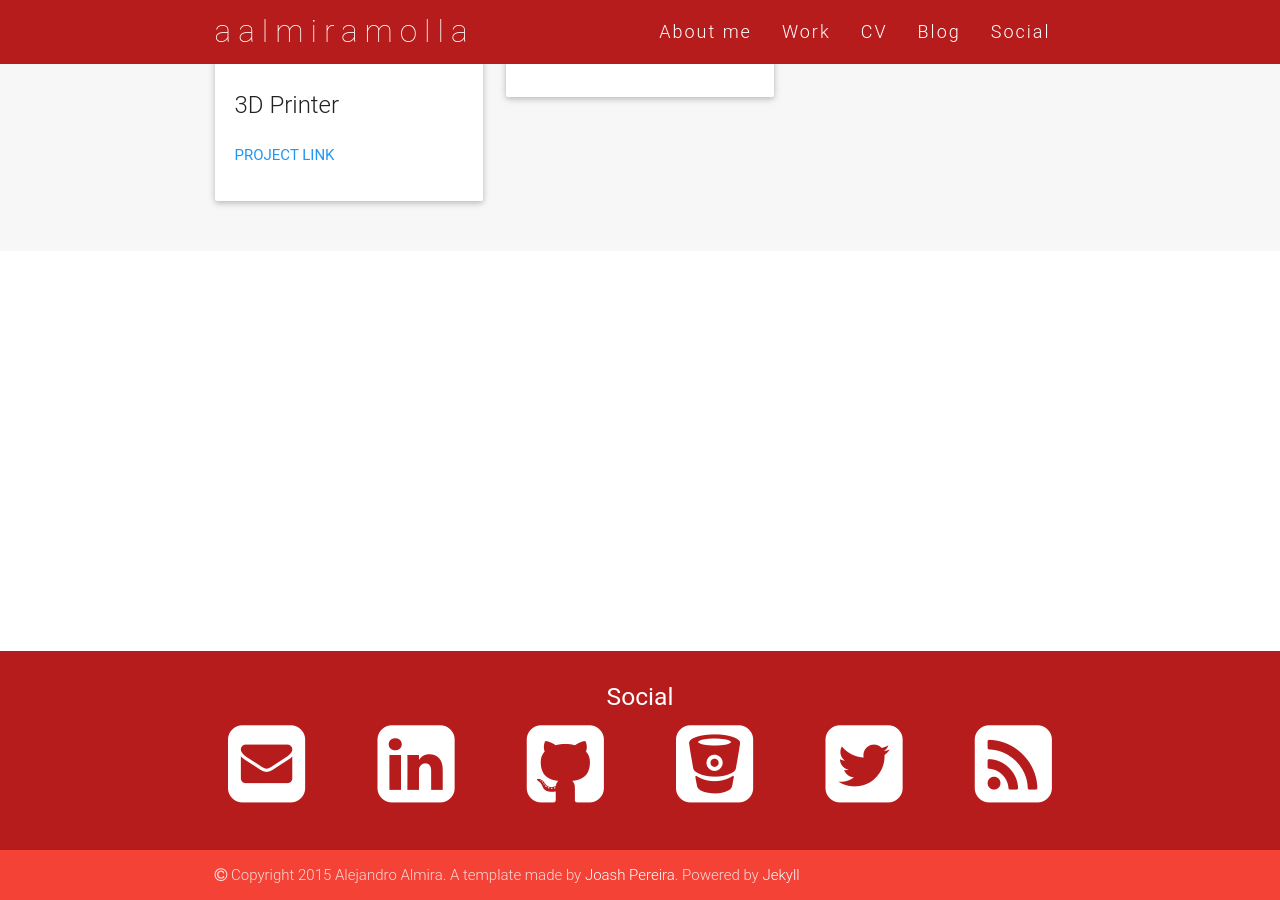
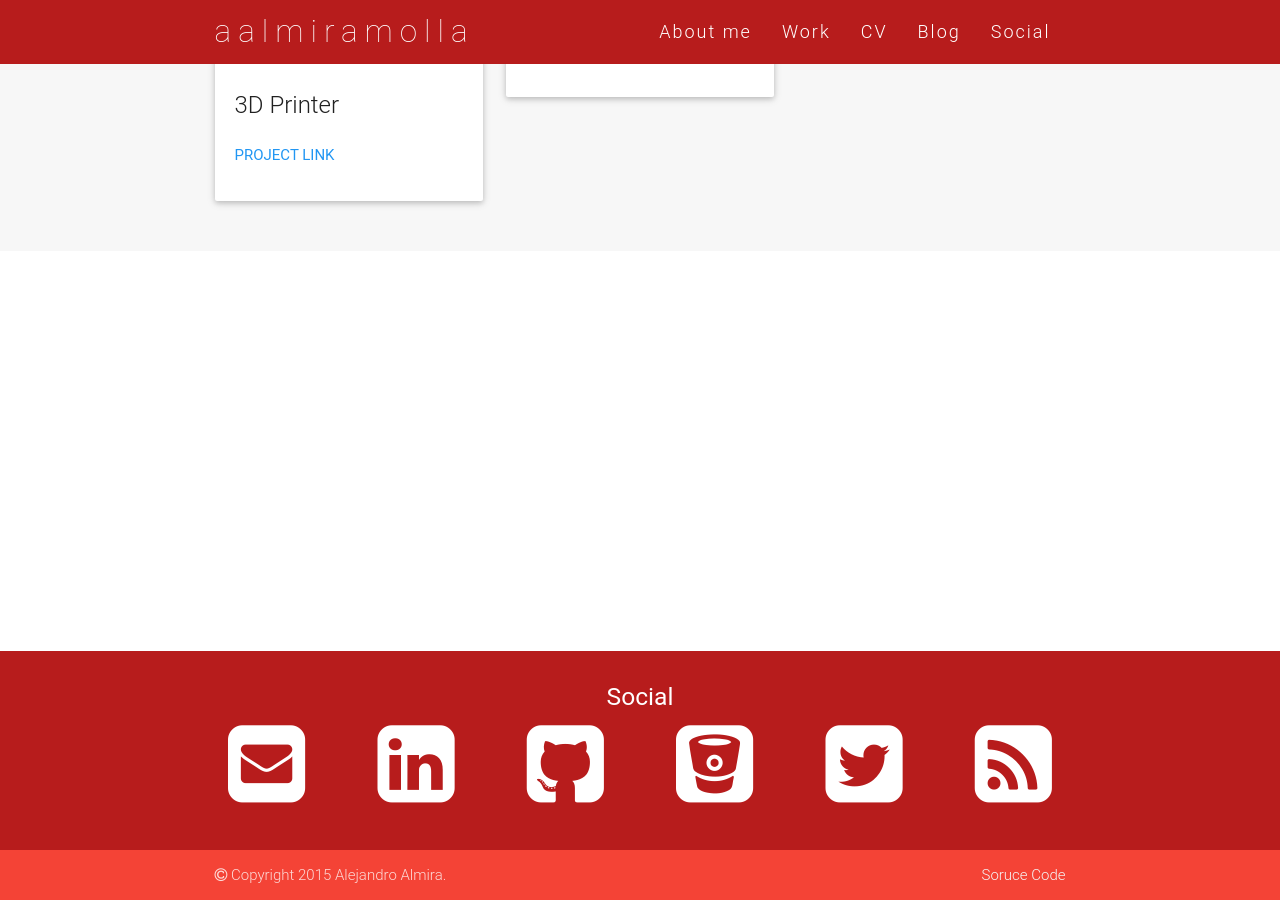
Before and after one commit to aalmiramolla/aalmiramolla.github.io, a Jekyll site: the page built from index.html, in a window 1280 px wide and 900 px high, scrolled down 2497 px. Built offline with Jekyll 4.4.1, drawn with Linux system fonts in a browser that asks for light colours; nearby versions of some CDN libraries; some web fonts are replaced.

Commit message:
Minor things * Change copyrigth footer ** Provide source code in footer

```diff
--- a/_includes/footer.html
+++ b/_includes/footer.html
@@ -45,7 +45,7 @@
   <div class="footer-copyright red">
     <div class="container">
       <i class="tiny fa fa-copyright"></i> Copyright 2015 Alejandro Almira.
-      A template made by <a class="white-text" href="http://joashpereira.com">Joash Pereira</a>. Powered by <a class="white-text" href="http://jekyllrb.com/">Jekyll</a>
+	  <a class="grey-text text-lighten-4 right" href="http://github.com/aalmiramolla/aalmiramolla.github.io">Soruce Code</a>
     </div>
   </div>
 </footer>
--- a/css/style.css
+++ b/css/style.css
@@ -2,6 +2,7 @@
 /**
  *
  * Made By Joash Pereira
+ * Added things by aalmiramolla
  * Thanks for MaterializeCSS.com
  */
 
```
